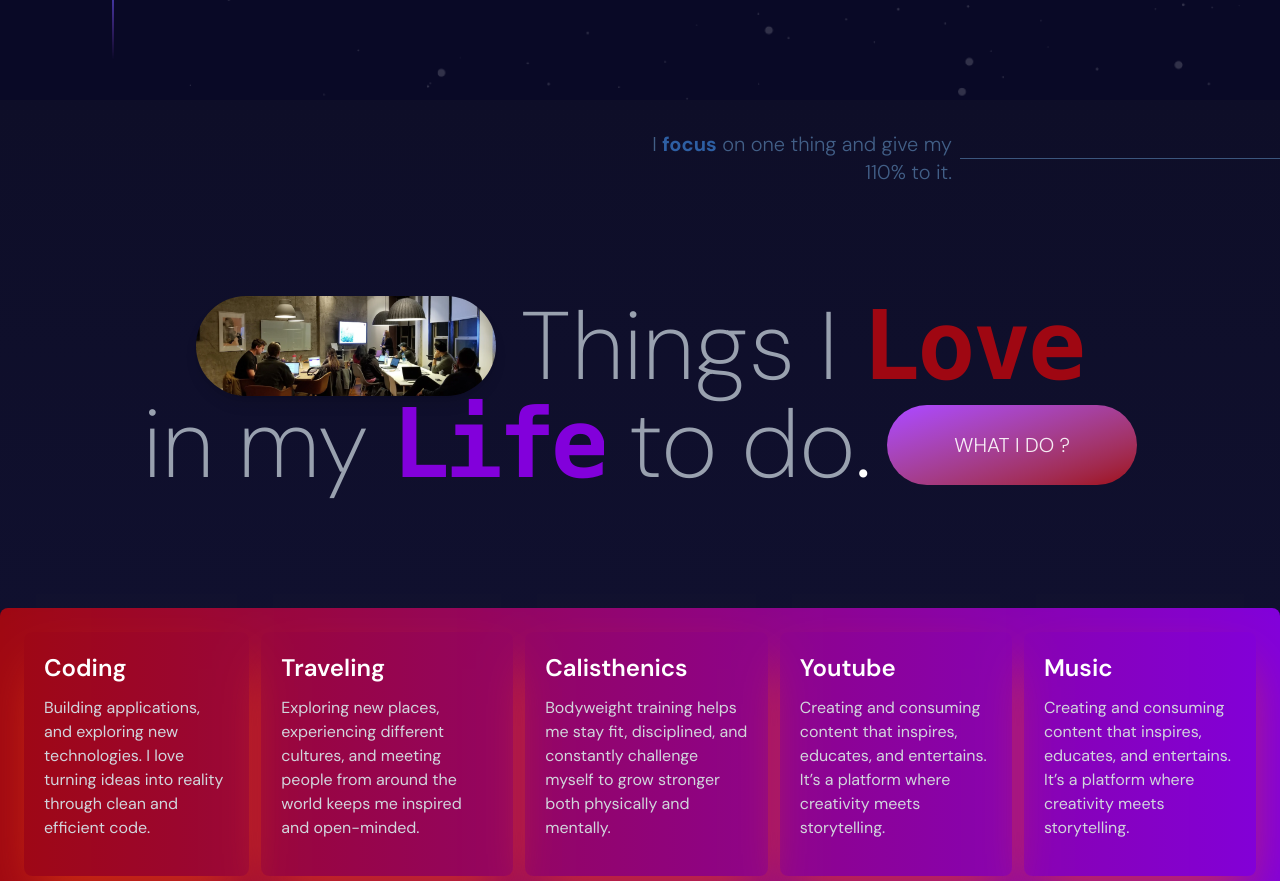
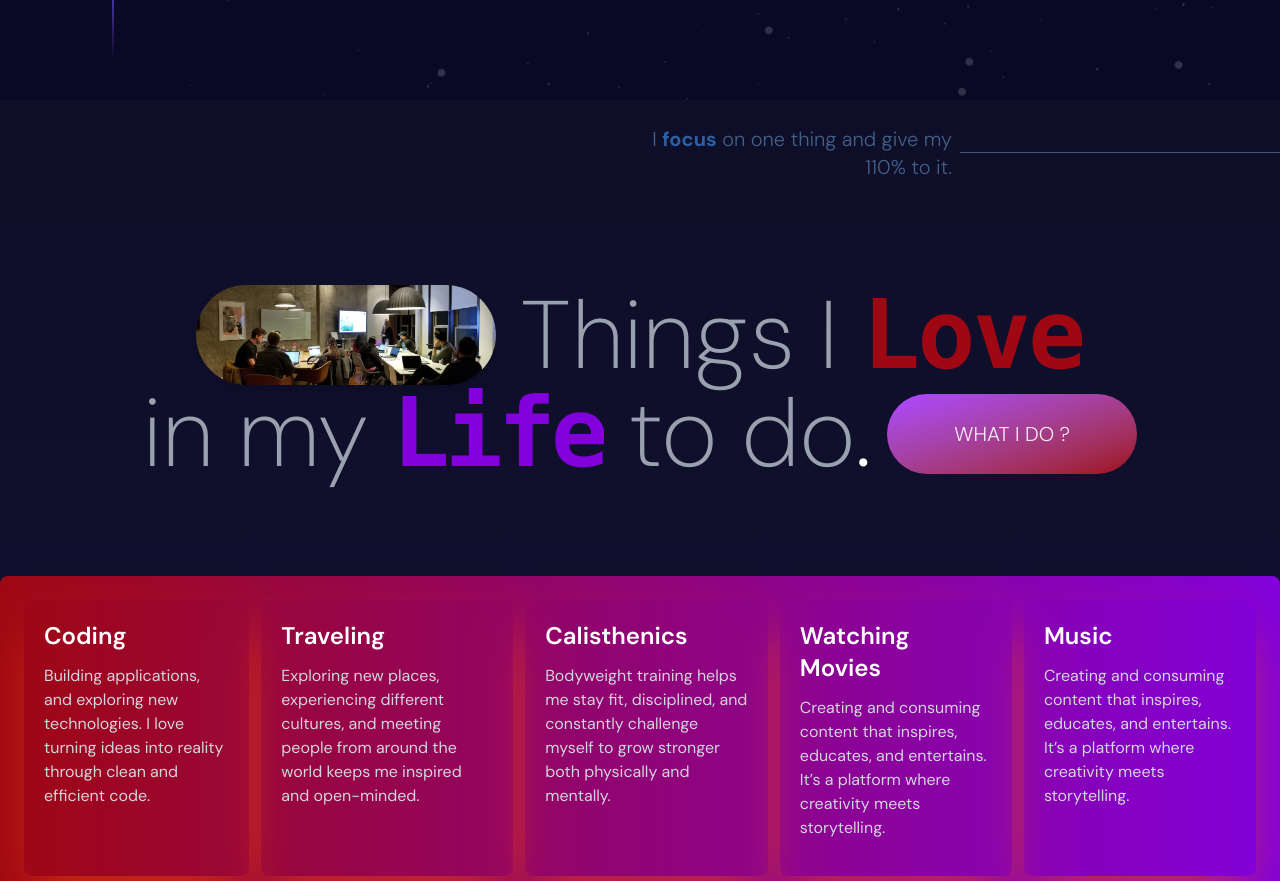
Before and after one commit to rou-nak-cloud/Portfolio.dev.co, a React (Vite) app: page / in a window 1280 px wide. Shown: the part 2780-3661 px from the top of the page. Built offline with nearby package versions, Linux system fonts and the light colour scheme.

Commit message:
fond section tweaking

```diff
--- a/src/assets/assets.js
+++ b/src/assets/assets.js
@@ -104,7 +104,7 @@ export const interests = [
     desc: "Bodyweight training helps me stay fit, disciplined, and constantly challenge myself to grow stronger both physically and mentally.",
   },
   {
-    title: "Youtube",
+    title: "Watching Movies",
     desc: "Creating and consuming content that inspires, educates, and entertains. It’s a platform where creativity meets storytelling.",
   },
   {
--- a/src/components/Education.jsx
+++ b/src/components/Education.jsx
@@ -26,6 +26,7 @@ export const Education = ({ data }) => {
   const headingVariants = {
     hidden: { y: -50, opacity: 0 },
     visible: { y: 0, opacity: 1, transition: { duration: 0.8, delay:0.8, ease: "easeOut" } },
+    exit:{ y:-50, opacity:0, transition:{duration:0.5, ease:"easeIn"} },
   };
 
   const leftVariants = {
@@ -41,7 +42,7 @@ export const Education = ({ data }) => {
   return (
     <div
       ref={containerRef}
-      className="relative sm:px-10 px-5 lg:px-20 h-auto mt-15 md:mt-25 mb-10 pb-10"
+      className="relative sm:px-10 px-5 lg:px-20 h-auto mt-15 md:mt-25 mb-10 pb-10 overflow-hidden"
     >
       {/* ⭐ Background image */}
       <div className="-z-10">
@@ -57,6 +58,7 @@ export const Education = ({ data }) => {
         variants={headingVariants}
         initial="hidden"
         whileInView="visible"
+        exit='exit'
         viewport={{ once: true, amount: 0.3 }}
         className="font-bold text-3xl md:text-6xl flex justify-center bg-gradient-to-r from-red-700/90 to-purple-600 bg-clip-text text-transparent tracking-wider"
       >
--- a/src/components/FondThings.jsx
+++ b/src/components/FondThings.jsx
@@ -1,17 +1,40 @@
 import React from 'react'
-import { motion } from 'motion/react'
+import { animate, motion } from 'motion/react'
 import assets, { interests } from '../assets/assets'
 
 const FondThings = () => {
+
+    const variants = {
+        initial:{
+            x:-500,
+            y:100,
+            opacity:0,
+        },
+        animate:{
+            x:0,
+            y:0,
+            opacity:1,
+            transition:{
+                duration:1,
+                staggerChildren:0.3,
+            },
+        },
+        exit:{
+            x:500,
+        },
+    }
   return (
-    <div className='Fond bg-gradient-to-b from-[#0e0e28] to-[#111132] h-full flex flex-col justify-between gap-20'>
-      <motion.div className='textContainer flex-1 self-end flex items-center gap-2'>
+    <motion.div
+    variants={variants}
+     initial='initial' whileInView='animate' exit='exit'
+    className='Fond bg-gradient-to-b from-[#0e0e28] to-[#111132] h-full flex flex-col justify-between gap-20'>
+      <motion.div  variants={variants} className='textContainer flex-1 self-end flex items-center gap-2'>
         <p className='font-light text-xl text-[#425f87] text-right'>
             I <span className='font-bold text-[#2e5fa3]'>focus</span> on one thing and give my<br /> 110% to it.
         </p>
         <hr className='w-xs b-[1px] border-t border-[#425f87] opacity-90' />
       </motion.div>
-      <motion.div className='titleContainer flex-2 flex flex-col items-center'>
+      <motion.div  variants={variants} className='titleContainer flex-2 flex flex-col items-center'>
         <div className='title flex items-center gap-5'>
             <div className='img w-[300px] h-[100px] overflow-hidden rounded-[150px] shadow-lg'>
                 <img src={assets.people} alt="people" className='w-full h-full object-cover' />
@@ -33,7 +56,7 @@ const FondThings = () => {
         </button>
         </div>
       </motion.div>
-      <motion.div className='listContainer flex-2'>
+      <motion.div  variants={variants} className='listContainer flex-2'>
         <div className='bg bg-gradient-to-l from-purple-700 to bg-red-800 max-w-[1356px] m-auto p-1 rounded-lg  transition-all duration-500 ease-in-out
             hover:from-purple-700  hover:to-red-900/90 '>
         <div className='Box flex gap-3 max-w-[1356px] p-5 rounded-lg border-0 bg-blend-difference'>
@@ -52,7 +75,7 @@ const FondThings = () => {
         </div>
         </div>
       </motion.div>
-    </div>
+    </motion.div>
   )
 }
 
```
